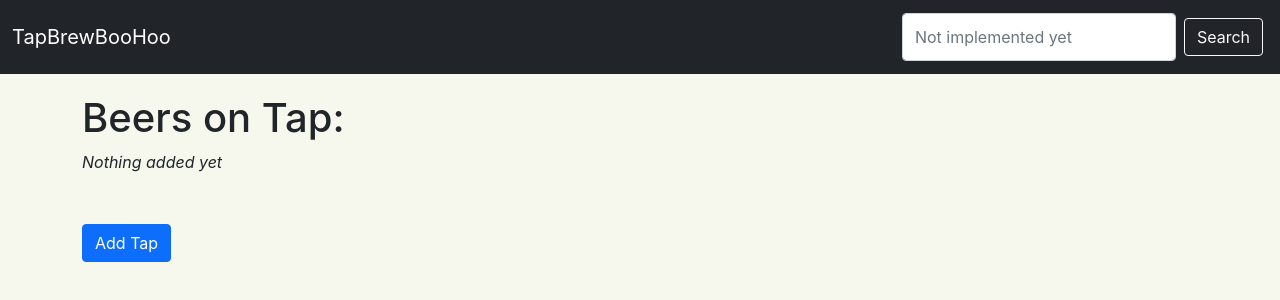
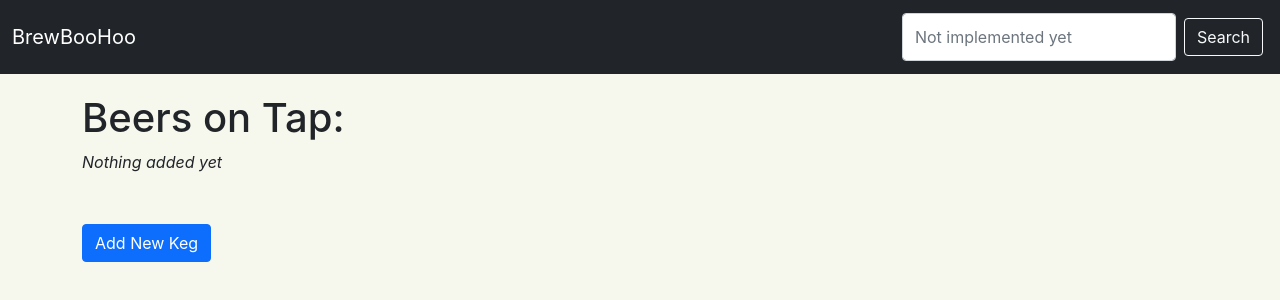
Before and after one commit to giang184/tap-room, a React (Create React App) app: page / in a window 1280 px wide. Shown: the top 300 px of the page. Built offline with nearby package versions, Linux system fonts and the light colour scheme.

Commit message:
add more styling

```diff
--- a/src/components/NavBar.js
+++ b/src/components/NavBar.js
@@ -4,7 +4,7 @@ function Navbar(){
   return (
     <nav className="navbar navbar-expand-md navbar-dark bg-dark">
       <div className="container-fluid">
-        <a className="navbar-brand">TapBrewBooHoo</a>
+        <a className="navbar-brand">BrewBooHoo</a>
         <button className="navbar-toggler" type="button" data-bs-toggle="collapse" data-bs-target="#navbarDark" aria-controls="navbarDark" aria-expanded="false" aria-label="Toggle navigation">
           <span className="navbar-toggler-icon"></span>
         </button>
--- a/src/components/TapControl.js
+++ b/src/components/TapControl.js
@@ -103,7 +103,7 @@ class TapControl extends React.Component {
         tap = {this.state.selectedTap}
         onEditTap = {this.handleEditingTapInList}
         />
-      buttonText = "Return to Tap List";
+      buttonText = "Return to Beer List";
     }
     else if (this.state.selectedTap != null) {
       currentlyVisibleState = <TapDetail
@@ -113,11 +113,11 @@ class TapControl extends React.Component {
         onClickingEdit={this.handleEditClick}
         onClickingRestock= {this.handleRestockingTap}
       />
-      buttonText= "Return to Tap List";
+      buttonText= "Return to Beer List";
     }
     else if (this.state.formVisibleOnPage) {
       currentlyVisibleState = <NewTapForm onNewTapCreation={this.handleAddingNewTap} />
-      buttonText = "Return to Tap List"
+      buttonText = "Return to Beer List"
     }
     else {
       currentlyVisibleState = <TapList
@@ -125,7 +125,7 @@ class TapControl extends React.Component {
         tapList = {this.state.masterTapList}
         onTapSelection={this.handleChangingSelectedTap}
         />;
-      buttonText = "Add Tap"
+      buttonText = "Add New Keg"
     }
     return (
       <React.Fragment>
--- a/src/components/TapDetail.js
+++ b/src/components/TapDetail.js
@@ -16,6 +16,7 @@ function TapDetail(props) {
 
   return (
     <React.Fragment>
+      <h2>Keg Details:</h2>
       <div class="card">
         <div class="card-header">
           <h3>{tap.name}</h3>
@@ -45,6 +46,7 @@ function TapDetail(props) {
           Sell 1
       </button>
       <hr/>
+      <h2>Restock keg:</h2>
       <form onSubmit={handleRestockTapSubmission}>
         <input
           className="form-control"
```
